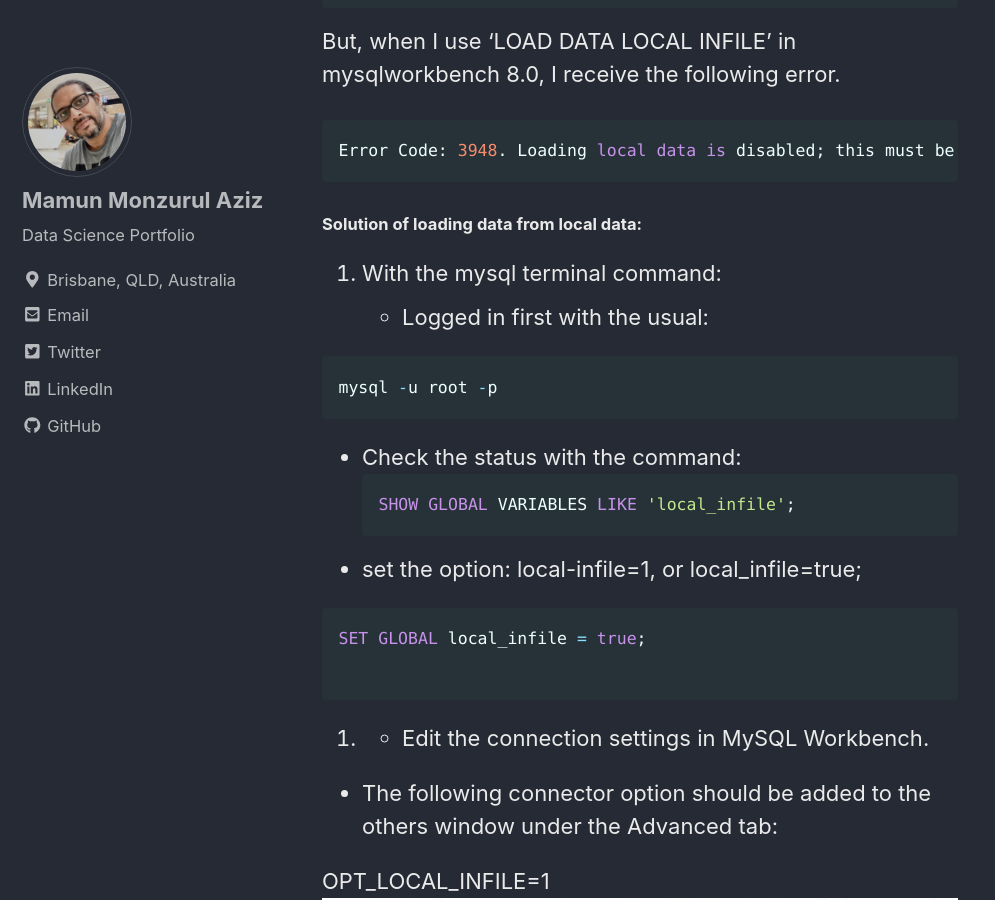
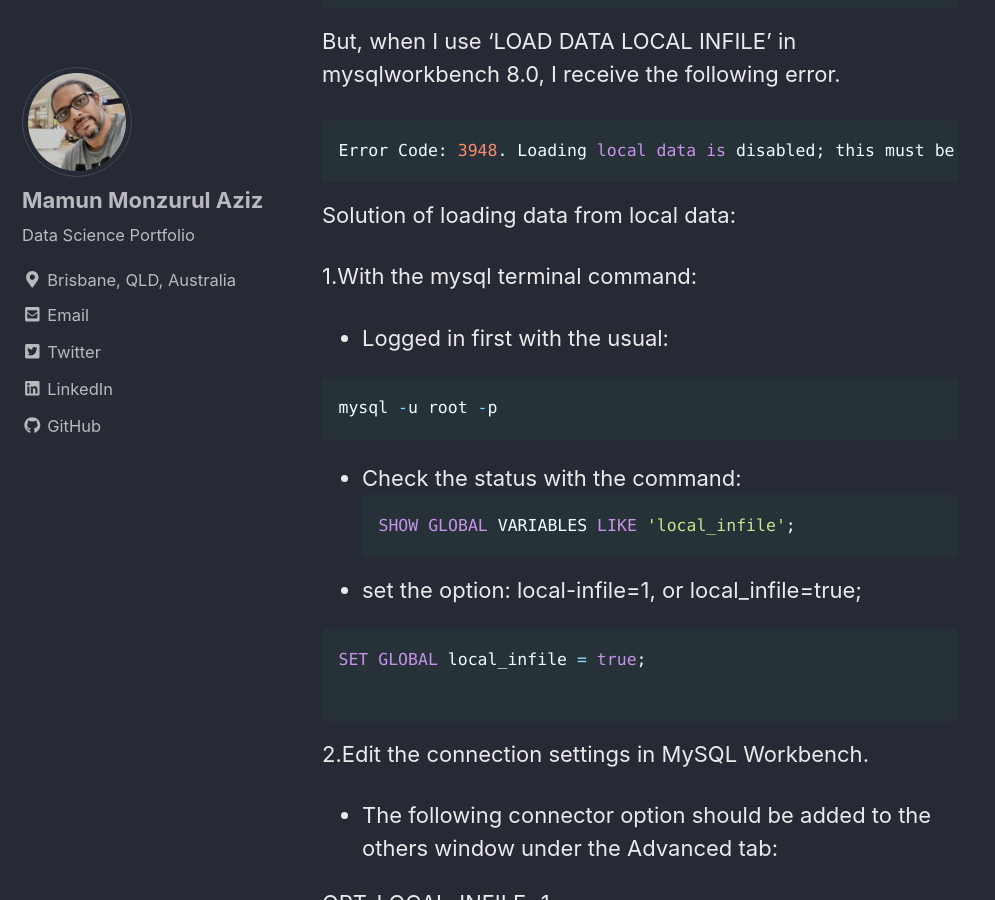
Before and after one commit to mamunmaziz/mamunmaziz.github.io, a Jekyll site: the page built from _posts/2022-09-04-MYSQL Protfolio.md, in a window 1280 px wide and 900 px high, scrolled down 3045 px. Shown: the whole window, without its empty margins (0-995 px from the left). Built offline with Jekyll 4.4.1, drawn with Linux system fonts in a browser that asks for light colours; cached includes are drawn as plain includes; nearby versions of some CDN libraries.

Commit message:
Update 2022-09-04-MYSQL Protfolio.md

````diff
--- a/_posts/2022-09-04-MYSQL Protfolio.md
+++ b/_posts/2022-09-04-MYSQL Protfolio.md
@@ -52,9 +52,9 @@
 ```sql
 Error Code: 3948. Loading local data is disabled; this must be enabled on both the client and server sizes 0.000 sec.
 ```
-#### Solution of loading data from local data:
+Solution of loading data from local data:
 
-1.	With the mysql terminal command:
+1.With the mysql terminal command:
 -	Logged in first with the usual:
 
 ```sql
@@ -70,8 +70,7 @@
 SET GLOBAL local_infile = true;
 
 ```
-2.
--	Edit the connection settings in MySQL Workbench.
+2.Edit the connection settings in MySQL Workbench.
 
 - The following connector option should be added to the others window under the Advanced tab:
 
````
